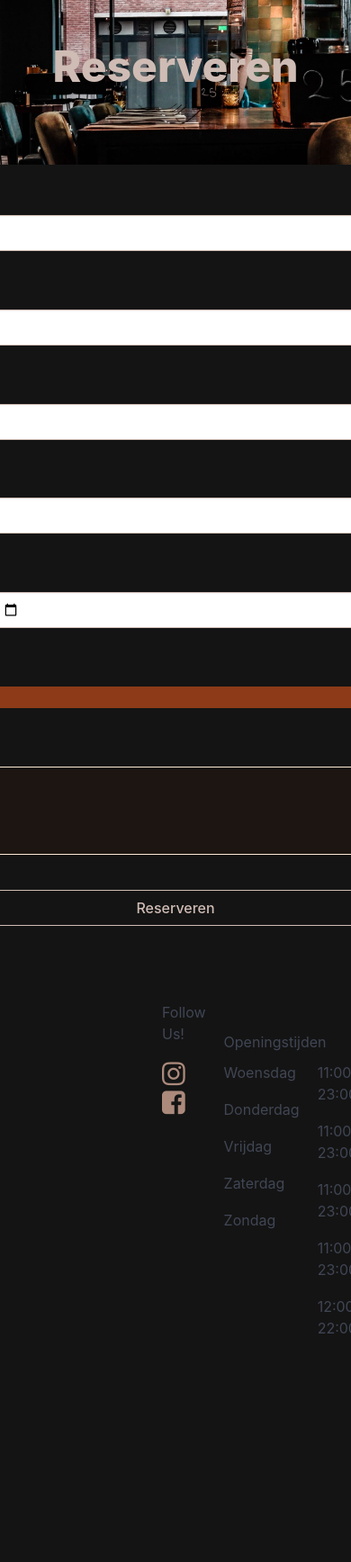
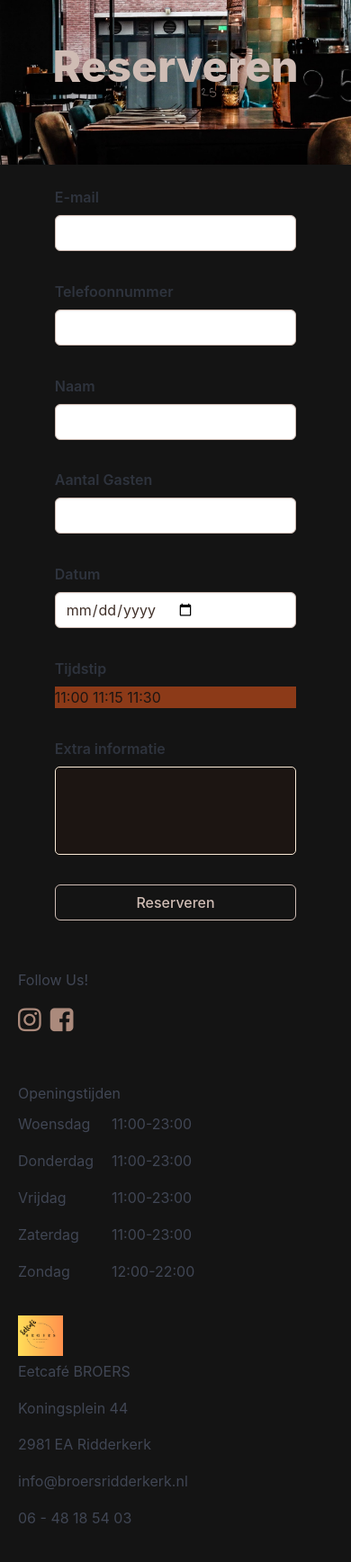
Before and after one commit to SukunaRaven/CLE2, a PHP site: page /reserveringen.php in a window 390 px wide; the page is wider, and only the part inside the window is pictured. Shown: the part 53-1789 px from the top of that part at 90% size. Before the commit the page ends 1535 px from the top of that part, so only its background shows below. Run offline with PHP 8.4, Linux system fonts and the light colour scheme.

Commit message:
mobile toepassing

```diff
--- a/CSS/style.css
+++ b/CSS/style.css
@@ -99,3 +99,56 @@ main {
 
 .menu-off {
     display: none;}
+
+@media (max-width: 767px) {
+    /*reservering.php */
+    .footerRow{
+        padding: 20px 20px;
+        flex-direction: column;
+        justify-content: center;
+
+    }
+
+    .logoRows {
+        display: flex;
+        flex-direction: row ;
+        gap: 10px;
+    }
+
+    .socialmediaFormat {
+        display: flex;
+        justify-content: center;
+        flex-direction: column;
+    }
+
+    .inputField {
+        display: flex;
+        flex-direction: column;
+        max-width: 150vw;
+
+    }
+
+    .columns  {
+        display: flex;
+        align-content: center;
+        justify-content: center;
+    }
+
+    /* contact.php */
+
+    .inputfieldContact {
+        display: flex;
+        flex-direction: column;
+
+    }
+
+    .contactRow {
+        flex-direction: column;
+
+    }
+
+    .textArea {
+        max-width: 150vw;
+
+    }
+}
--- a/contact.php
+++ b/contact.php
@@ -165,8 +165,7 @@ if (isset($_POST['submit'])) {
     <section class="section">
         <div class="container content is-flex is-flex-row contactRow">
 
-
-            <div class="m-0 p-0">
+            <div class="m-0 p-0 inputfieldContact">
                 <p class="m-0 p-0 pr-4" style="color: #DF5F2C"> Heb je een vraag? Stuur ons dan een bericht of bel
                     ons! </p>
                 <br>
@@ -232,7 +231,7 @@ if (isset($_POST['submit'])) {
 
 
                     <label class="label" for="textArea">Inhoud</label>
-                    <textarea cols="100" rows="6" class="textArea" placeholder="Stel uw vraag hier" id="textArea"
+                    <textarea cols="47" rows="6" class="textArea" placeholder="Stel uw vraag hier" id="textArea"
                               name="textarea"></textarea>
                     <!-- Submit -->
                     <div class="pb-4">
--- a/reserveringen.php
+++ b/reserveringen.php
@@ -180,11 +180,11 @@ if (isset($_POST['submit'])) {
 
     <div class="container content is-flex is-justify-content-center">
         <section class="columns">
-            <form class="column is-full" action="" method="post">
+            <form class="column is-full is-half-mobile inputField" action="" method="post">
                 <div class="pt-5"></div>
                 <!--email -->
                 <label class="label" for="email">E-mail</label>
-                <input class="input is-link" id="email" type="text" name="email"
+                <input class="input is-link is-three-quarters-mobile" id="email" type="text" name="email"
                        value="<?= $email ?? '' ?>"/>
                 <p class="help is-danger">
                     <?= $errors['email'] ?? '' ?>
@@ -227,32 +227,38 @@ if (isset($_POST['submit'])) {
                 <!-- time -->
                 <style>
 
-                    .time-picker {
+                    .time-picker-button {
                         background-color: #8C3A18;
+                        color: #1C1512;
                         max-width: 656px;
                         max-height: 166px;
                         cursor: pointer;
                     }
 
-.special {
-    background-color: white;
-    color: #1C1512;
-}
+                    .special {
+                        background-color: #151515;
+                        color: #8C3A18;
+                    }
 
 
                 </style>
                 <label class="label" for="time">Tijdstip</label>
-                <div class="time-picker">
-                    <!-- onclick triggers the toggleOn() function -->
+
+                <!-- custom time picker -->
+
+
+                <div class="time-picker-button">
+
+
                     <button class="btn" type="button" name="time" value="false">
                         11:00
                     </button>
-                    <button class="btn"  type="button" name="time" value="false">
+                    <button class="btn" type="button" name="time" value="false">
                         11:15
 
 
                     </button>
-                    <button class="btn"  type="button" name="time" value="false">
+                    <button class="btn" type="button" name="time" value="false">
                         11:30
 
 
@@ -305,7 +311,8 @@ if (isset($_POST['submit'])) {
 
 <footer class="has-background-info">
     <div class="footerRow">
-        <div><p>Follow Us!</p>
+        <div class="socialmediaFormat"><p>Follow Us!</p>
+            <div class="logoRows">
             <a href="https://www.instagram.com/broers.ridderkerk">
                 <i class="fa fa-instagram" style="font-size:30px"></i>
             </a>
@@ -313,6 +320,7 @@ if (isset($_POST['submit'])) {
             <a href="https://www.facebook.com/profile.php?id=61562490741128">
                 <i class="fa fa-facebook-square" style="font-size:30px"></i>
             </a>
+            </div>
         </div>
         <div>
             <div class="openingstijdenOnder"><h3>Openingstijden</h3>
```
